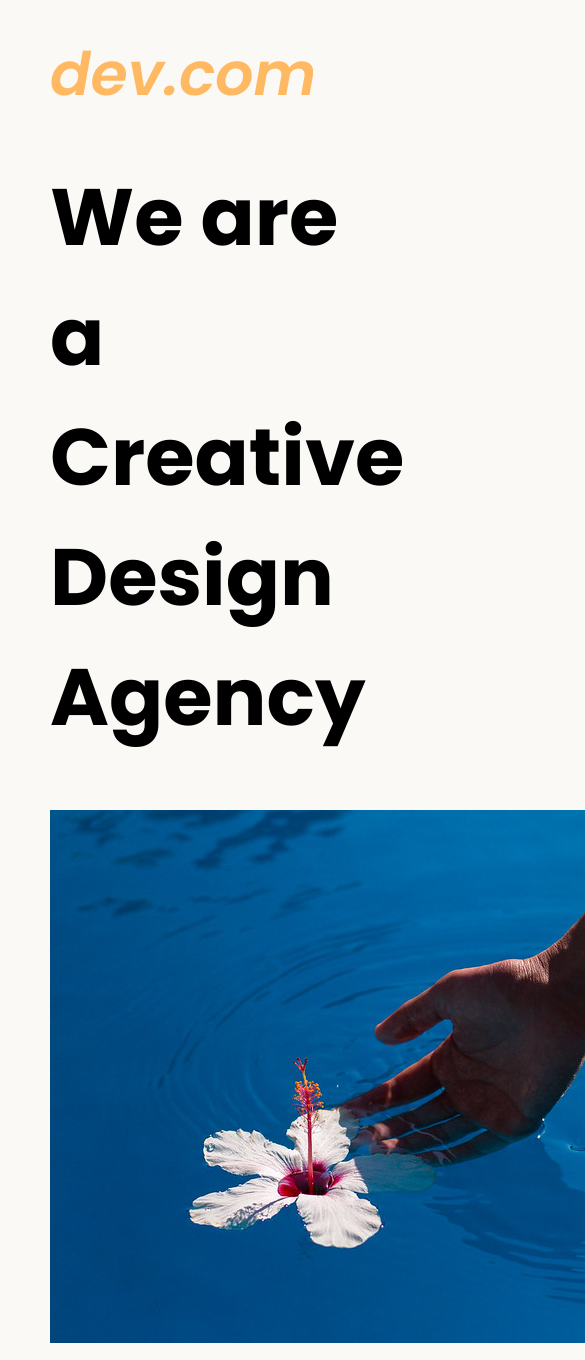
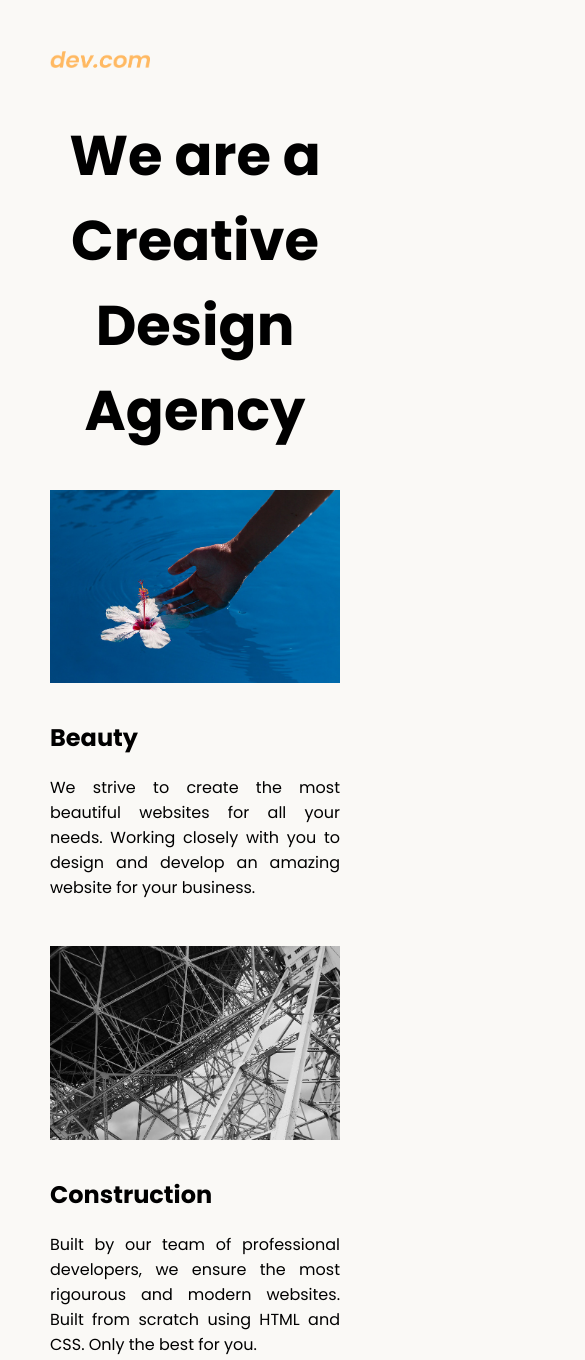
Before and after one commit to EnchantedRepoRuler/webdevbootcamp, a plain HTML site: page 8.4+Web+Design+Agency+Project/8.4 Web Design Agency Project/index.html in a window 390 px wide. Shown: the top 1360 px of the page, 585 px wide, since content can reach past the window. Drawn offline with Linux system fonts and the light colour scheme.

Commit message:
fifth commit

```diff
--- a/8.4+Web+Design+Agency+Project/8.4 Web Design Agency Project/style.css
+++ b/8.4+Web+Design+Agency+Project/8.4 Web Design Agency Project/style.css
@@ -16,5 +16,53 @@ h1 {
 
 footer {
   text-align: right;
-  color: midnightblue;
+   color: midnightblue;
+
+  }
+
+  .title-image{
+    float: left;
+    height: 200px;
+    margin-right: 50px ;
+  }
+
+  .left{
+    float: left;
+  }
+
+  .right{
+    float: right;
+  }
+
+  .card{
+    width: 45%;
+  }
+
+  .creative {
+    color: midnightblue;
+  }
+
+  @media (max-width: 680px) {
+  .logo {
+    width: 100px;
+  }
+
+  h1 {
+    font-size: 3.5rem;
+    text-align: center;
+  }
+
+  .card {
+    width: 100%;
+    display: block;
+    margin-bottom: 30px;
+    text-align: justify;
+  }
+
+  .card img {
+    margin-bottom: 10px;
+    width: 100%;
+    display: inline;
+    object-fit: cover;
+  }
 }
```
